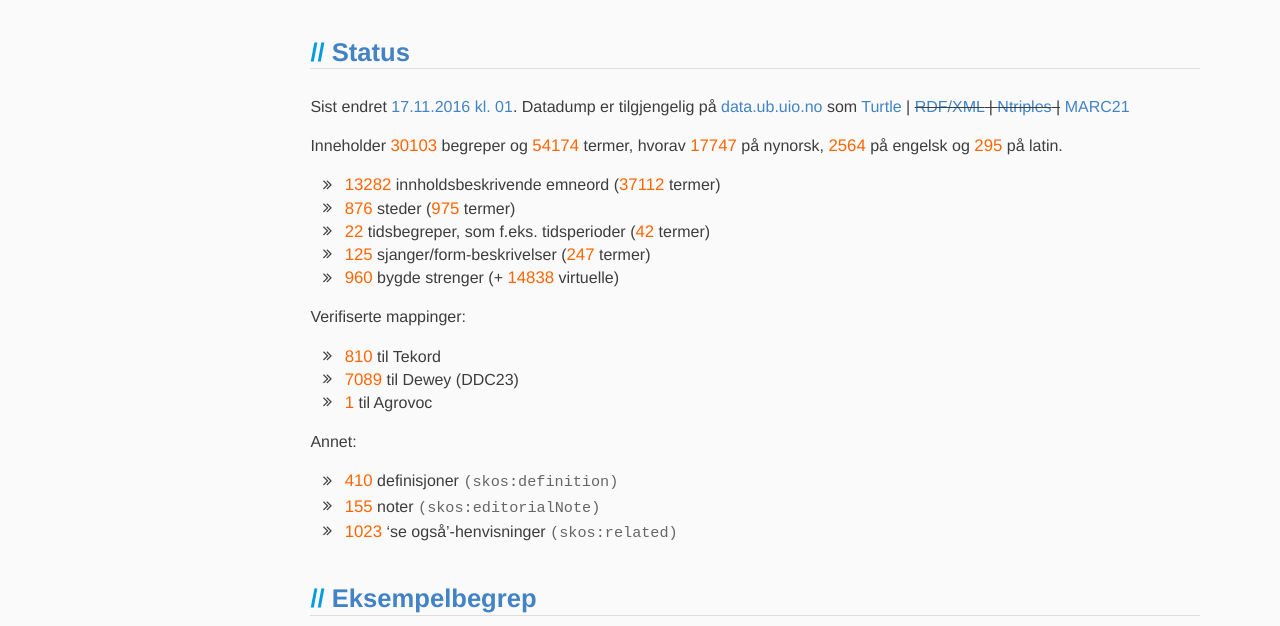
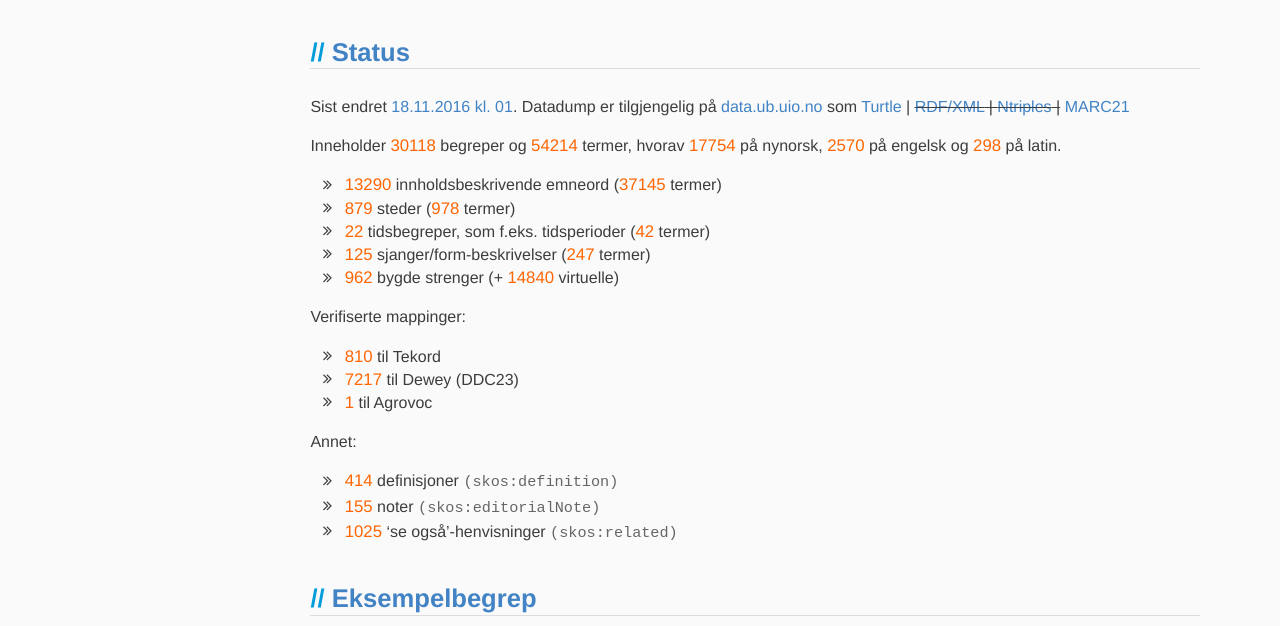
Before and after one commit to realfagstermer/realfagstermer.github.io, a Jekyll site: the page built from index.html, in a window 1280 px wide and 900 px high. Shown: the part 174-800 px from the top of the window. Built offline with Jekyll 4.4.1, drawn with Linux system fonts in a browser that asks for light colours; nearby versions of some CDN libraries; library files that are not in the unit come from our copies.

Commit message:
Update stats

```diff
--- a/_data/stats_current.json
+++ b/_data/stats_current.json
@@ -1,9 +1,9 @@
 {
-  "concepts": 30103,
-  "conceptsWithoutStrings": 14305,
+  "concepts": 30118,
+  "conceptsWithoutStrings": 14316,
   "facets": {
     "CompoundConcept": {
-      "concepts": 960,
+      "concepts": 962,
       "prefLabels": {},
       "terms": 0
     },
@@ -30,14 +30,14 @@
         "nb": 56,
         "nn": 2
       },
-      "concepts": 876,
+      "concepts": 879,
       "prefLabels": {
         "en": 25,
         "la": 1,
-        "nb": 876,
+        "nb": 879,
         "nn": 6
       },
-      "terms": 975
+      "terms": 978
     },
     "Time": {
       "altLabels": {
@@ -59,45 +59,45 @@
       "altLabels": {
         "en": 244,
         "la": 15,
-        "nb": 3289,
-        "nn": 4638
+        "nb": 3298,
+        "nn": 4642
       },
-      "concepts": 13282,
+      "concepts": 13290,
       "prefLabels": {
-        "en": 2268,
-        "la": 279,
-        "nb": 13282,
-        "nn": 13097
+        "en": 2274,
+        "la": 282,
+        "nb": 13290,
+        "nn": 13100
       },
-      "terms": 37112
+      "terms": 37145
     },
     "VirtualCompoundConcept": {
-      "concepts": 14838,
+      "concepts": 14840,
       "prefLabels": {},
       "terms": 0
     }
   },
   "features": {
-    "broadMatch": 1126,
-    "closeMatch": 1303,
-    "definition": 410,
+    "broadMatch": 1143,
+    "closeMatch": 1318,
+    "definition": 414,
     "editorialNote": 155,
-    "exactMatch": 6049,
+    "exactMatch": 6117,
     "narrowMatch": 0,
-    "related": 1023,
-    "relatedMatch": 2533
+    "related": 1025,
+    "relatedMatch": 2569
   },
   "mappings": {
     "agrovoc": 1,
-    "ddc": 7089,
+    "ddc": 7217,
     "tekord": 810
   },
   "terms": {
-    "_sum": 54174,
-    "en": 2564,
-    "la": 295,
-    "nb": 33568,
-    "nn": 17747
+    "_sum": 54214,
+    "en": 2570,
+    "la": 298,
+    "nb": 33592,
+    "nn": 17754
   },
-  "ts": 1479345617
+  "ts": 1479431757
 }
```
Also changed, not shown: _data/stats.json.
